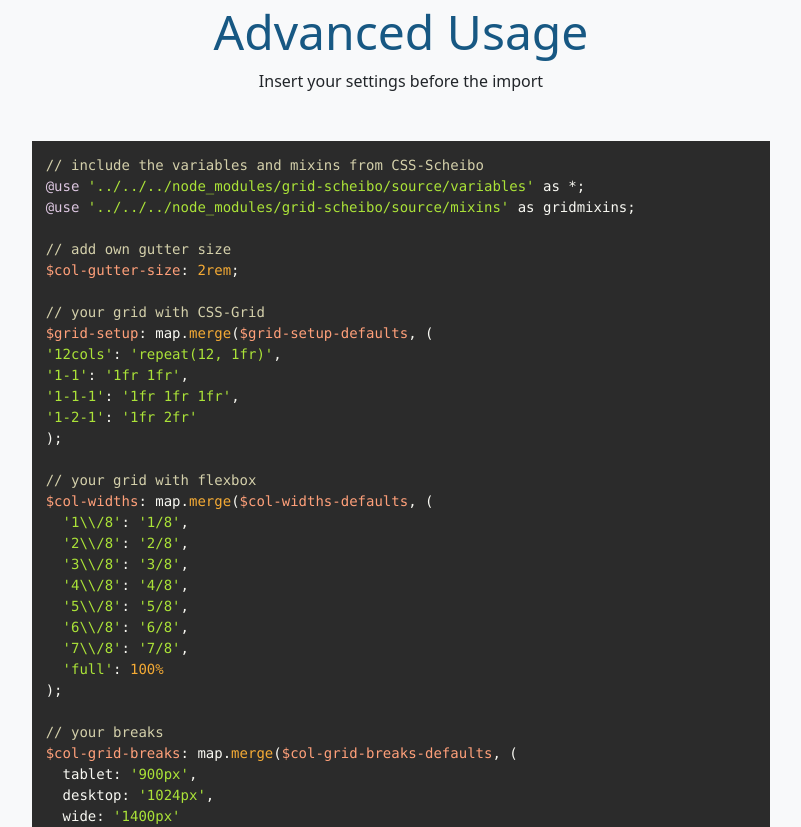
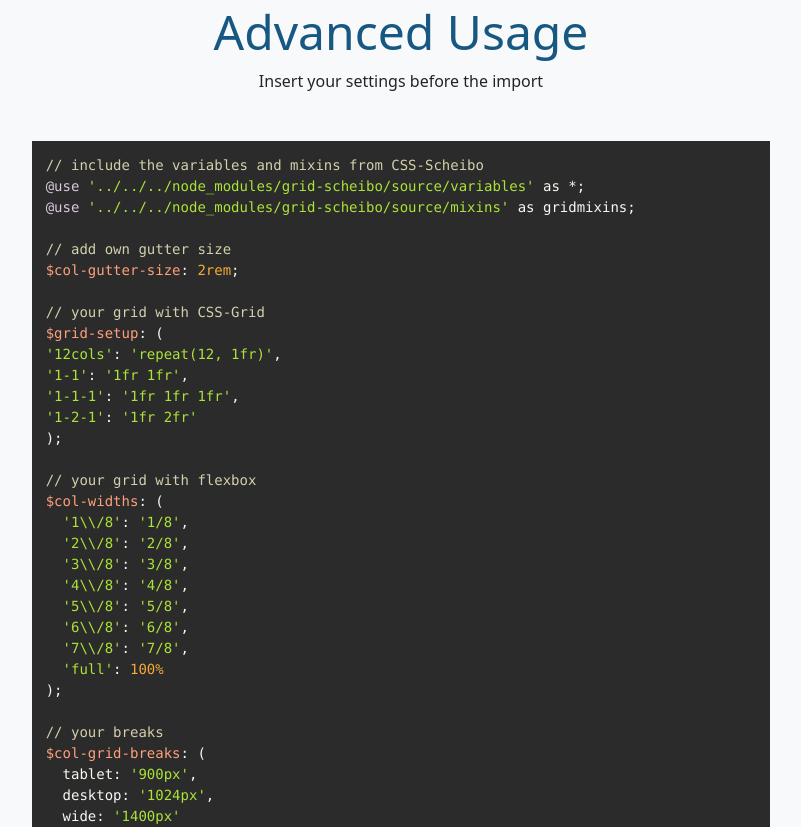
Before and after one commit to scheibome/grid-scheibo, a website: page source/index.pug in a window 1280 px wide. Shown: the part 2569-3396 px from the top of the page, without its empty margins (239-1040 px from the left). Drawn offline with nearby package versions, Linux system fonts and the light colour scheme; files that its build step writes are made by us from their sources.

Commit message:
[TASK] remove map.merge in docu

```diff
--- a/source/pug/installation.pug
+++ b/source/pug/installation.pug
@@ -43,7 +43,7 @@ section.py-6.bg-light
             | $col-gutter-size: 2rem;
             |
             | // your grid with CSS-Grid
-            | $grid-setup: map.merge($grid-setup-defaults, (
+            | $grid-setup: (
             | '12cols': 'repeat(12, 1fr)',
             | '1-1': '1fr 1fr',
             | '1-1-1': '1fr 1fr 1fr',
@@ -51,7 +51,7 @@ section.py-6.bg-light
             | );
             |
             | // your grid with flexbox
-            | $col-widths: map.merge($col-widths-defaults, (
+            | $col-widths: (
             |   '1\\/8': '1/8',
             |   '2\\/8': '2/8',
             |   '3\\/8': '3/8',
@@ -63,7 +63,7 @@ section.py-6.bg-light
             | );
             |
             | // your breaks
-            | $col-grid-breaks: map.merge($col-grid-breaks-defaults, (
+            | $col-grid-breaks: (
             |   tablet: '900px',
             |   desktop: '1024px',
             |   wide: '1400px'
```
Also changed, not shown: docs/index.html.
